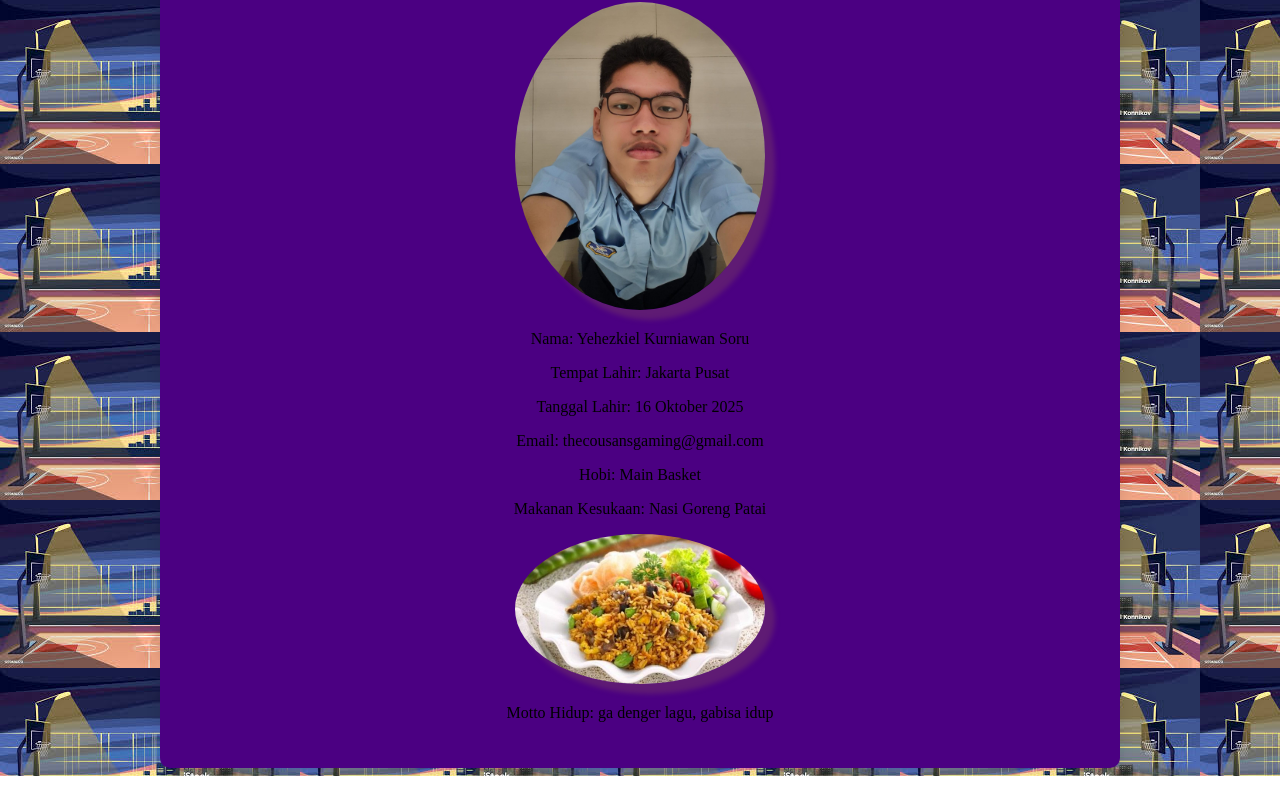
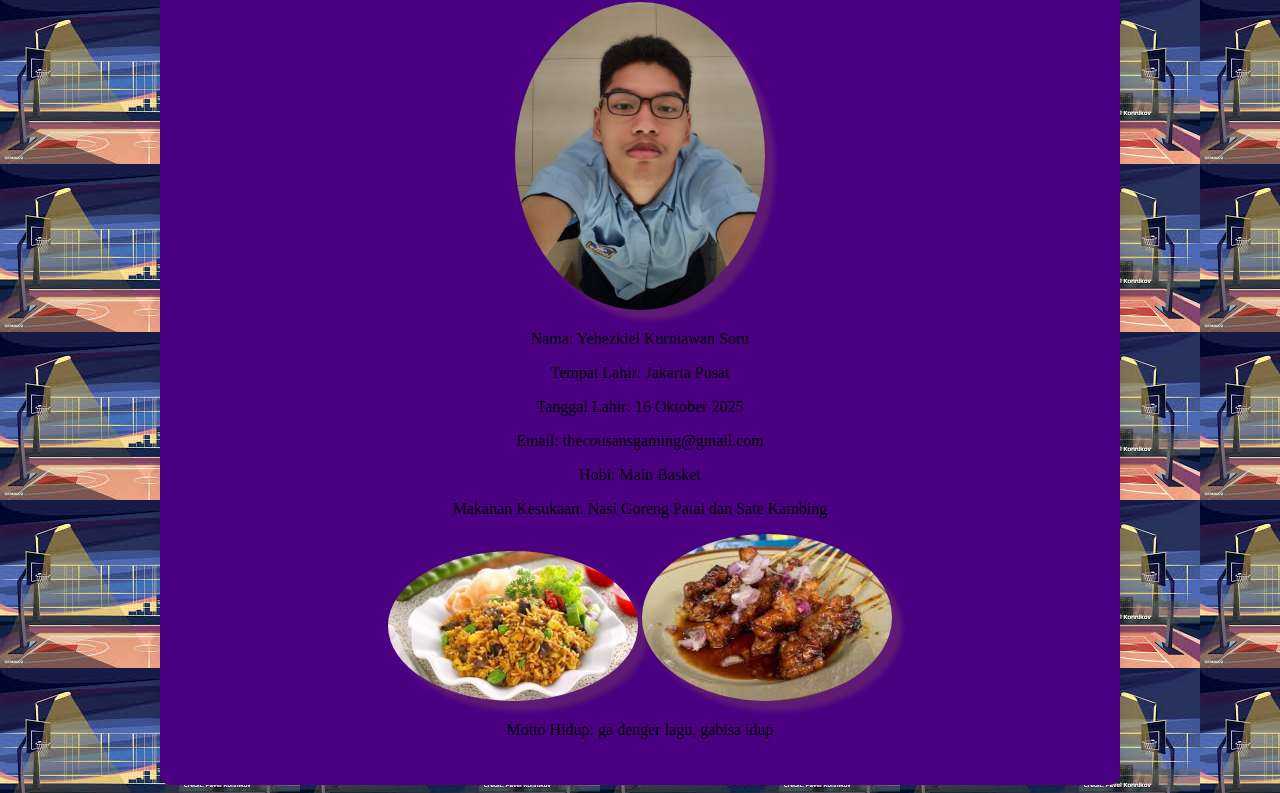
Before and after one commit to WinterStraw4142/project-kiel, a plain HTML site: page Biodata.html in a window 1280 px wide. Shown: the part 172-965 px from the top of the page. Drawn offline with Linux system fonts and the light colour scheme.

Commit message:
Add files via upload

```diff
--- a/Biodata.html
+++ b/Biodata.html
@@ -28,6 +28,13 @@
                                         h1{font-family: "ab"}
                                         img.c:hover{width: 400px;}
                                         img.k:hover{width: 400px;}
+                                        img.l:hover{width: 400px;}
+
+                                        img.l{
+                                        width: 250px;
+                                        border-radius:50%;
+                                        box-shadow: 10px 10px 5px rgb(95, 27, 116);
+                                        }
 
                                         @font-face {
                                             font-family: "ab";
@@ -53,9 +60,10 @@
                                                     <p class="g">Tanggal Lahir: 16 Oktober 2025</p>
                                                     <p class="h">Email: thecousansgaming@gmail.com</p>
                                                     <p class="i">Hobi: Main Basket</p>
-                                                    <p class="j">Makanan Kesukaan: Nasi Goreng Patai</p>
+                                                    <p class="j">Makanan Kesukaan: Nasi Goreng Patai dan Sate Kambing</p>
                                                     <img src="p.jpg" alt="" class="k">
-                                                    <p class="l">Motto Hidup: ga denger lagu, gabisa idup</p>
+                                                    <img src="sate.jpg" alt="" class="l">
+                                                    <p class="m">Motto Hidup: ga denger lagu, gabisa idup</p>
                                                     </div>
                                                 </div>
                                                 </center>
```
Also changed, not shown: sate.jpg (added).
